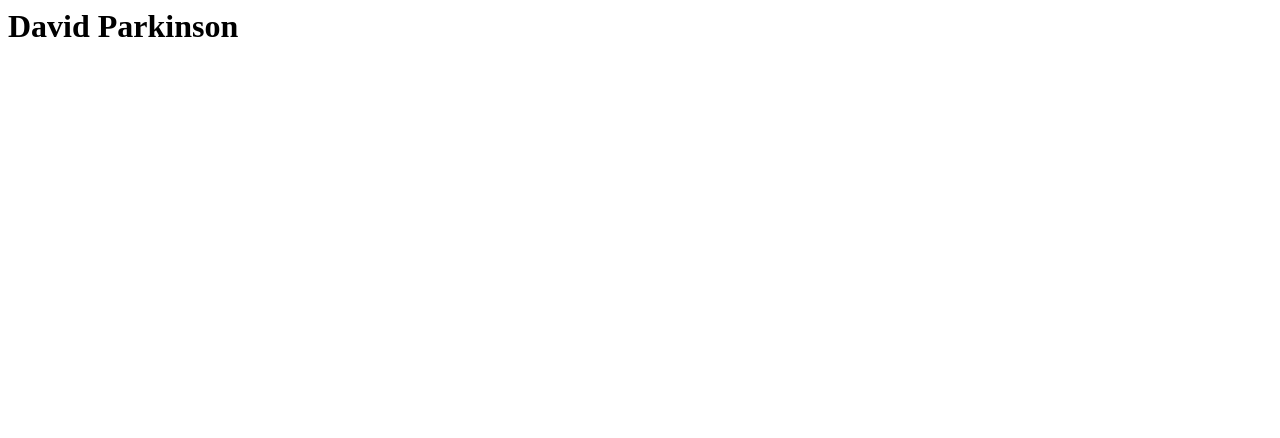
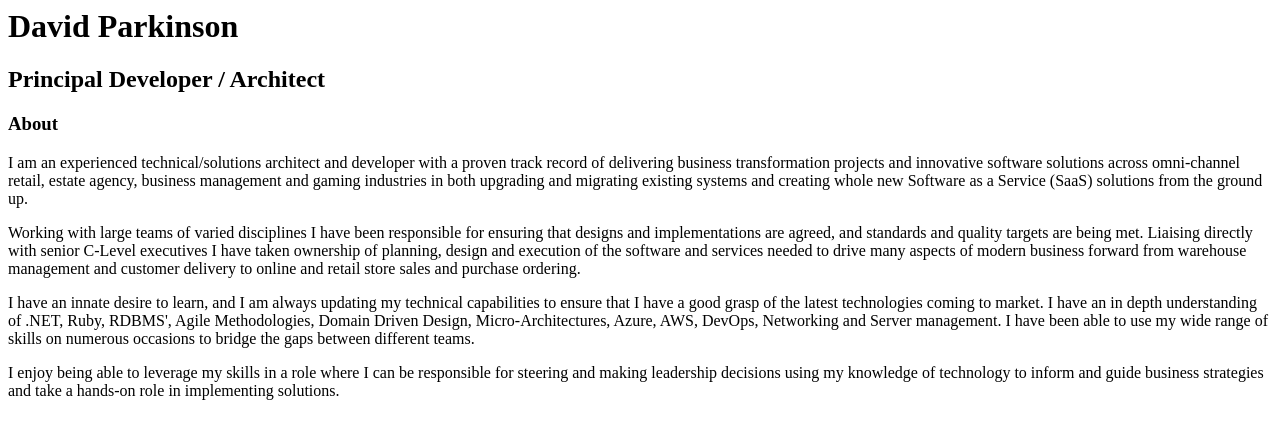
Before and after one commit to dparkinson/dparkinson.co.uk, a plain HTML site: page index.html in a window 1280 px wide. Drawn offline with Linux system fonts and the light colour scheme.

Commit message:
Added initial about information

```diff
--- a/index.html
+++ b/index.html
@@ -1,5 +1,39 @@
 <html>
+  <head>
+
+  </head>
   <body>
     <h1>David Parkinson</h1>
+    <h2>Principal Developer / Architect</h2>
+
+    <h3>About</h3>
+    <p>
+      I am an experienced technical/solutions architect and developer with a proven track
+      record of delivering business transformation projects and innovative software solutions
+      across omni-channel retail, estate agency, business management and gaming industries
+      in both upgrading and migrating existing systems and creating whole new Software as a
+      Service (SaaS) solutions from the ground up.
+    </p>
+    <p>
+      Working with large teams of varied disciplines I have been responsible for ensuring that
+      designs and implementations are agreed, and standards and quality targets are being met.
+      Liaising directly with senior C-Level executives I have taken ownership of planning,
+      design and execution of the software and services needed to drive many aspects of modern
+      business forward from warehouse management and customer delivery to online and retail
+      store sales and purchase ordering.
+    </p>
+    <p>
+      I have an innate desire to learn, and I am always updating my technical capabilities to
+      ensure that I have a good grasp of the latest technologies coming to market. I have an
+      in depth understanding of .NET, Ruby, RDBMS', Agile Methodologies, Domain Driven Design,
+      Micro-Architectures, Azure, AWS, DevOps, Networking and Server management. I have been
+      able to use my wide range of skills on numerous occasions to bridge the gaps between
+      different teams.
+    </p>
+    <p>
+      I enjoy being able to leverage my skills in a role where I can be responsible for
+      steering and making leadership decisions using my knowledge of technology to inform and
+      guide business strategies and take a hands-on role in implementing solutions.
+    </p>
   </body>
 </html>
```
